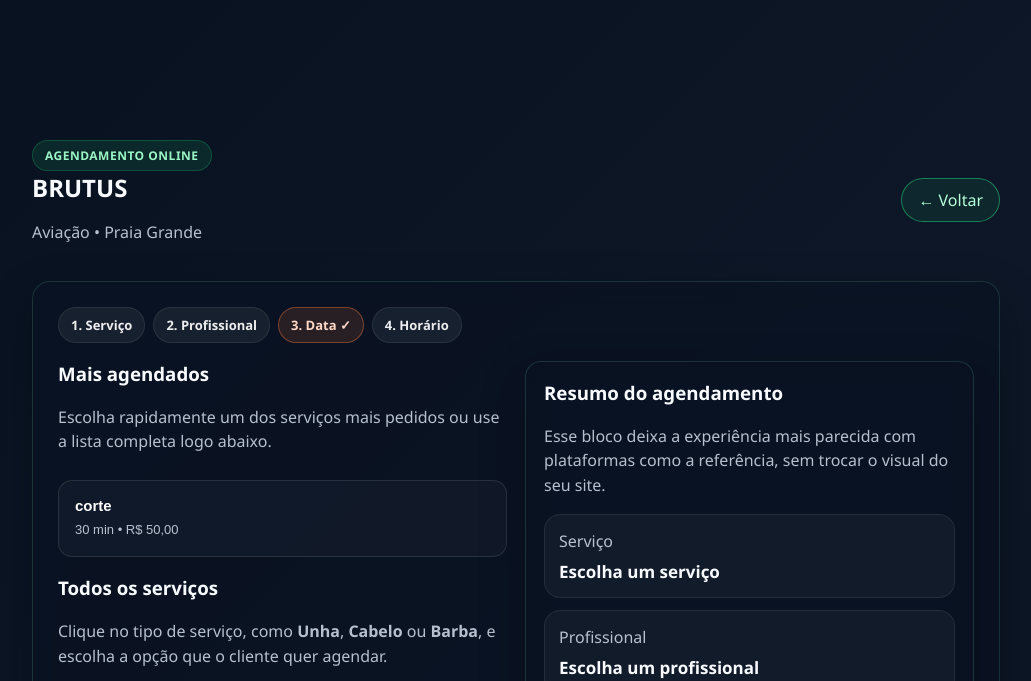
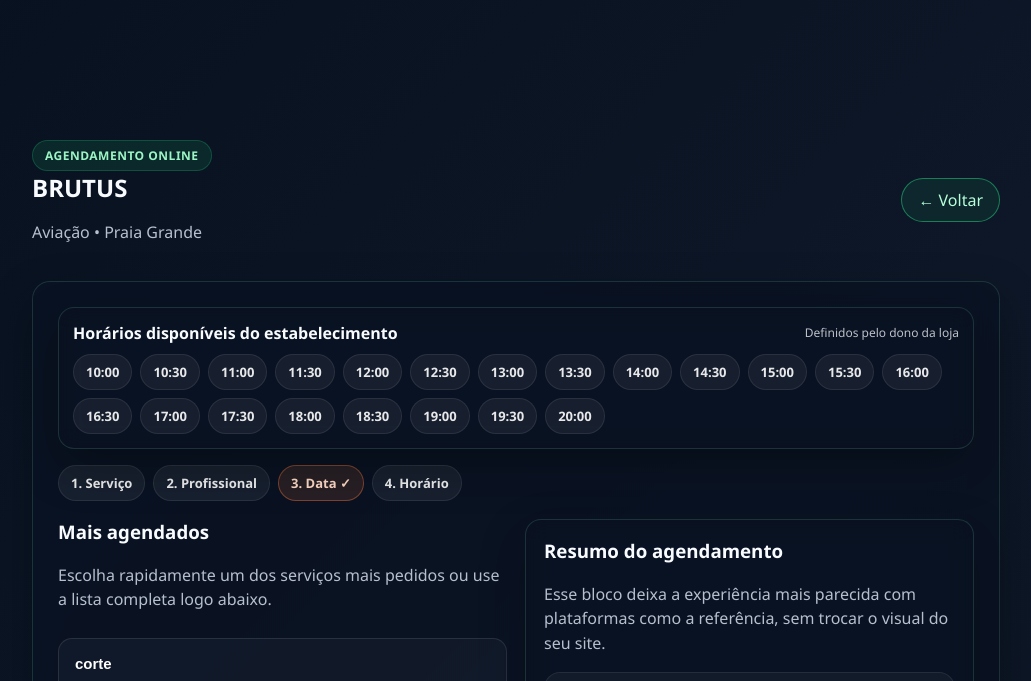
Before and after one commit to Carlosvictoor/orbyta, a Flask app: page /agenda/1 in a window 1280 px wide. Shown: the top 681 px of the page, without its empty margins (124-1155 px from the left). Run offline with Flask 3, Linux system fonts and the light colour scheme; the visitor is signed in with stand-in values (Sample User, id 1); data comes from the database, SQL or seed files in the repository.

Commit message:
Mostra horários salvos ao cliente

```diff
--- a/orbyta/routes/cliente_routes.py
+++ b/orbyta/routes/cliente_routes.py
@@ -68,7 +68,8 @@ def agenda(negocio_id):
     servs = servicos_do_negocio(negocio_id)
     servicos_categoria = agrupar_servicos_por_categoria(servs)
 
-    horarios_configurados = bool(obter_horarios_globais(negocio_id))
+    horarios_lista = obter_horarios_globais(negocio_id)
+    horarios_configurados = bool(horarios_lista)
     servico_preselecionado = request.values.get("servico_id", "").strip()
 
     if request.method == "POST":
@@ -80,24 +81,24 @@ def agenda(negocio_id):
         servico_id = request.form["servico_id"].strip()
 
         if not servs or not profs:
-            return render_template("agenda.html", negocio=negocio, profs=profs, servs=servs, servicos_categoria=servicos_categoria, servico_preselecionado=servico_preselecionado, horarios_configurados=horarios_configurados, telefone_padrao=telefone, erro="Esse estabelecimento ainda não cadastrou serviços e profissionais para liberar a agenda.")
+            return render_template("agenda.html", negocio=negocio, profs=profs, servs=servs, servicos_categoria=servicos_categoria, servico_preselecionado=servico_preselecionado, horarios_configurados=horarios_configurados, horarios_lista=horarios_lista, telefone_padrao=telefone, erro="Esse estabelecimento ainda não cadastrou serviços e profissionais para liberar a agenda.")
         if not horarios_configurados:
-            return render_template("agenda.html", negocio=negocio, profs=profs, servs=servs, servicos_categoria=servicos_categoria, servico_preselecionado=servico_preselecionado, horarios_configurados=horarios_configurados, telefone_padrao=telefone, erro="O dono do estabelecimento ainda não configurou os horários de atendimento.")
+            return render_template("agenda.html", negocio=negocio, profs=profs, servs=servs, servicos_categoria=servicos_categoria, servico_preselecionado=servico_preselecionado, horarios_configurados=horarios_configurados, horarios_lista=horarios_lista, telefone_padrao=telefone, erro="O dono do estabelecimento ainda não configurou os horários de atendimento.")
         if telefone and not telefone_valido_br(telefone):
-            return render_template("agenda.html", negocio=negocio, profs=profs, servs=servs, servicos_categoria=servicos_categoria, servico_preselecionado=servico_preselecionado, horarios_configurados=horarios_configurados, telefone_padrao=telefone, erro="Informe um número de WhatsApp válido com DDD.")
+            return render_template("agenda.html", negocio=negocio, profs=profs, servs=servs, servicos_categoria=servicos_categoria, servico_preselecionado=servico_preselecionado, horarios_configurados=horarios_configurados, horarios_lista=horarios_lista, telefone_padrao=telefone, erro="Informe um número de WhatsApp válido com DDD.")
         if horario not in SLOTS_PADRAO_30:
-            return render_template("agenda.html", negocio=negocio, profs=profs, servs=servs, servicos_categoria=servicos_categoria, servico_preselecionado=servico_preselecionado, horarios_configurados=horarios_configurados, telefone_padrao=telefone, erro="Horário inválido.")
+            return render_template("agenda.html", negocio=negocio, profs=profs, servs=servs, servicos_categoria=servicos_categoria, servico_preselecionado=servico_preselecionado, horarios_configurados=horarios_configurados, horarios_lista=horarios_lista, telefone_padrao=telefone, erro="Horário inválido.")
         if not servico_id.isdigit():
-            return render_template("agenda.html", negocio=negocio, profs=profs, servs=servs, servicos_categoria=servicos_categoria, servico_preselecionado=servico_preselecionado, horarios_configurados=horarios_configurados, telefone_padrao=telefone, erro="Selecione um serviço válido.")
+            return render_template("agenda.html", negocio=negocio, profs=profs, servs=servs, servicos_categoria=servicos_categoria, servico_preselecionado=servico_preselecionado, horarios_configurados=horarios_configurados, horarios_lista=horarios_lista, telefone_padrao=telefone, erro="Selecione um serviço válido.")
 
         servico_escolhido = get_servico(negocio_id, int(servico_id))
         profissional = get_profissional_por_nome(negocio_id, barbeiro)
         if profissional and servico_escolhido and not profissional_atende_servico(profissional, servico_escolhido):
-            return render_template("agenda.html", negocio=negocio, profs=profs, servs=servs, servicos_categoria=servicos_categoria, servico_preselecionado=servico_preselecionado, horarios_configurados=horarios_configurados, telefone_padrao=telefone, erro="Esse profissional não atende essa área/serviço.")
+            return render_template("agenda.html", negocio=negocio, profs=profs, servs=servs, servicos_categoria=servicos_categoria, servico_preselecionado=servico_preselecionado, horarios_configurados=horarios_configurados, horarios_lista=horarios_lista, telefone_padrao=telefone, erro="Esse profissional não atende essa área/serviço.")
 
         livres = obter_horarios_disponiveis(negocio_id, barbeiro, data, int(servico_id))
         if horario not in livres:
-            return render_template("agenda.html", negocio=negocio, profs=profs, servs=servs, horarios_configurados=horarios_configurados, telefone_padrao=telefone, erro="Esse horário não está disponível para esse barbeiro ou já foi reservado.")
+            return render_template("agenda.html", negocio=negocio, profs=profs, servs=servs, servicos_categoria=servicos_categoria, servico_preselecionado=servico_preselecionado, horarios_configurados=horarios_configurados, horarios_lista=horarios_lista, telefone_padrao=telefone, erro="Esse horário não está disponível para esse barbeiro ou já foi reservado.")
 
         profissional_id = int(profissional.get("id", 0)) if profissional else None
 
@@ -120,7 +121,7 @@ def agenda(negocio_id):
                 and a.get("horario") == horario
                 and mesma_pessoa
             ):
-                return render_template("agenda.html", negocio=negocio, profs=profs, servs=servs, servicos_categoria=servicos_categoria, servico_preselecionado=servico_preselecionado, horarios_configurados=horarios_configurados, telefone_padrao=telefone, erro="Horário já ocupado para esse barbeiro!")
+                return render_template("agenda.html", negocio=negocio, profs=profs, servs=servs, servicos_categoria=servicos_categoria, servico_preselecionado=servico_preselecionado, horarios_configurados=horarios_configurados, horarios_lista=horarios_lista, telefone_padrao=telefone, erro="Horário já ocupado para esse barbeiro!")
 
         servico_nome = ""
         for s in carregar_json(SERVICOS_FILE):
@@ -169,6 +170,7 @@ def agenda(negocio_id):
         telefone_padrao=u.get("telefone", ""),
         servico_preselecionado=servico_preselecionado,
         horarios_configurados=horarios_configurados,
+        horarios_lista=horarios_lista,
     )
 
 @cliente_bp.route("/quero-ser-dono", methods=["GET", "POST"])
--- a/orbyta/templates/agenda.html
+++ b/orbyta/templates/agenda.html
@@ -34,6 +34,20 @@
 
     {% if erro %}
       <div class="err">{{ erro }}</div>
+    {% endif %}
+
+    {% if horarios_lista and horarios_lista|length > 0 %}
+      <div class="panel" style="margin-bottom:16px;">
+        <div class="panel-head">
+          <h2 style="font-size:16px;">Horários disponíveis do estabelecimento</h2>
+          <span class="small-muted">Definidos pelo dono da loja</span>
+        </div>
+        <div style="display:flex; flex-wrap:wrap; gap:8px;">
+          {% for h in horarios_lista %}
+            <span class="chip">{{ h }}</span>
+          {% endfor %}
+        </div>
+      </div>
     {% endif %}
 
     {% if servs|length == 0 or profs|length == 0 %}
```
Also changed, not shown: orbyta/templates/loja.html (+6 -2 lines).
